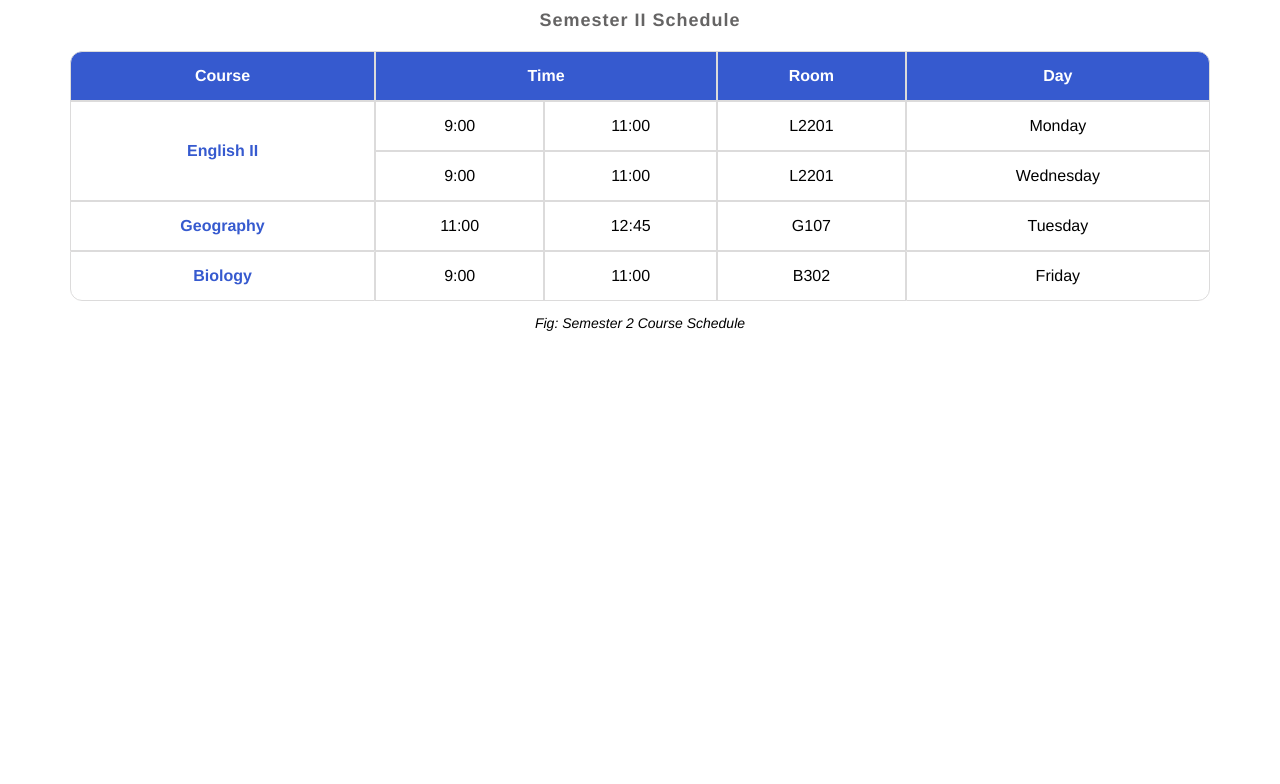
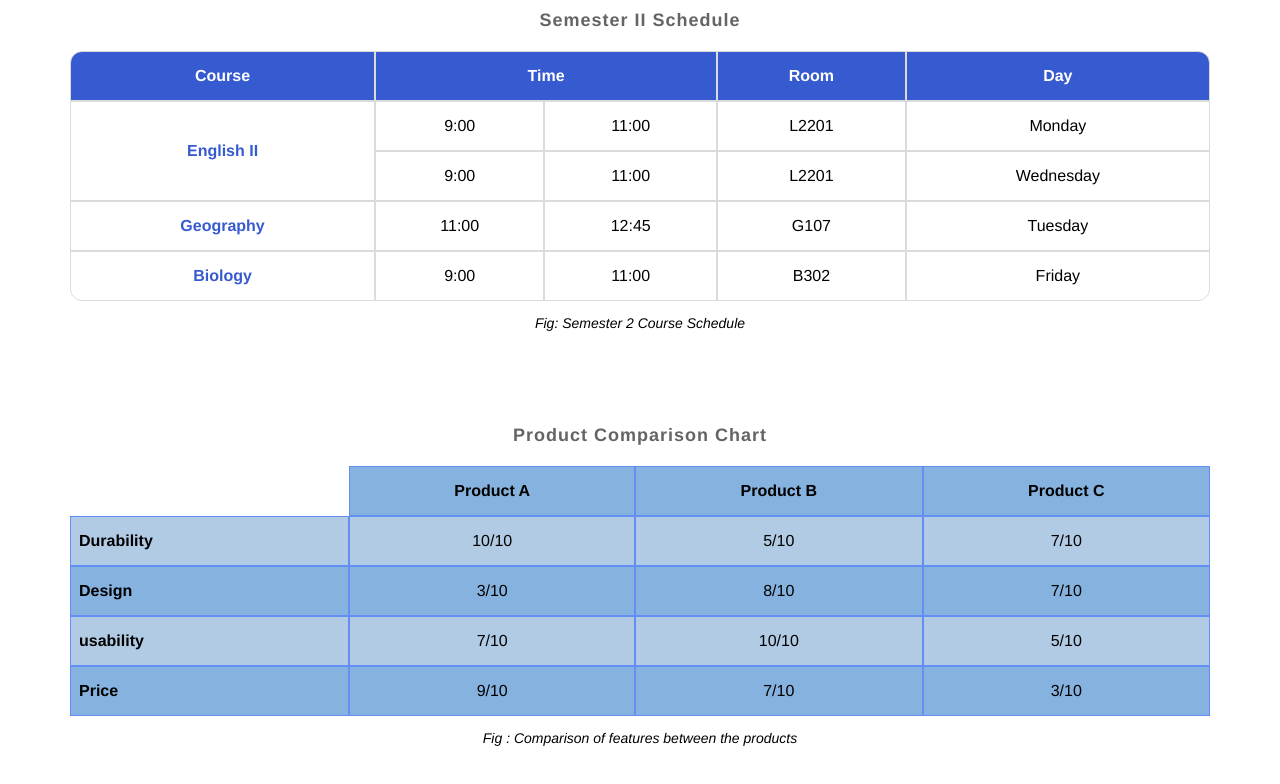
Before and after one commit to minimanimox/html-tables-example, a plain HTML site: page index.html in a window 1280 px wide. Drawn offline with Linux system fonts and the light colour scheme.

Commit message:
Add second table

```diff
--- a/index.html
+++ b/index.html
@@ -54,6 +54,47 @@
         </table>
     </div>
 
+    <h2 id="productComparisonChart">Product Comparison Chart</h2>
+    <div class="table-wrapper">
+        <table class="blue-table" aria-labelledby="productComparisonChart">
+            <caption>Fig : Comparison of features between the products</caption>
+            <thead>
+                <tr>
+                    <th id="empty" scope="col"></th>
+                    <th id="productA" scope="col">Product A</th>
+                    <th id="productB" scope="col">Product B</th>
+                    <th id="productC" scope="col">Product C</th>
+                </tr>
+            </thead>
+            <tbody>
+                <tr>
+                    <th id="durability" scope="row">Durability</th>
+                    <td headers="durability productA">10/10</td>
+                    <td headers="durability productB">5/10</td>
+                    <td headers="durability productC">7/10</td>
+                </tr>
+                <tr>
+                    <th id="design" scope="row">Design</th>
+                    <td headers="design productA">3/10</td>
+                    <td headers="design productB">8/10</td>
+                    <td headers="design productC">7/10</td>
+                </tr>
+                <tr>
+                    <th id="usability" scope="row">usability</th>
+                    <td headers="usability productA">7/10</td>
+                    <td headers="usability productB">10/10</td>
+                    <td headers="usability productC">5/10</td>
+                </tr>
+                <tr>
+                    <th id="price" scope="row">Price</th>
+                    <td headers="price productA">9/10</td>
+                    <td headers="price productB">7/10</td>
+                    <td headers="price productC">3/10</td>
+                </tr>
+            </tbody>
+        </table>
+    </div>
+
 </body>
 
 </html>
--- a/main.css
+++ b/main.css
@@ -66,7 +66,6 @@ table th {
   height: 50px;
 }
 
-
 /* Color Table Headers */
 .rounded-table thead th {
   color: #ffffff;
@@ -91,14 +90,35 @@ table th {
   border-bottom-right-radius: 12px; /* Match with table's border-radius */
 }
 
-/*
-table thead th:nth-child(odd) {
-  color: #ffffff;
-  background: #324960;
+.blue-table td,
+.blue-table th {
+  border: 1px solid #638ef3;
+  height: 50px;
 }
 
-Color Even Rows
-table tr:nth-child(even) {
-  background: #f8f8f8;
+.blue-table thead tr:nth-child(odd){
+  color: #ffffff;
+  background: #85b2de;
 }
-*/
+
+.blue-table tbody tr:nth-child(odd) {
+  background: #b1cbe4;
+}
+
+.blue-table tbody tr:nth-child(even) {
+  background: #85b2de;
+}
+
+/* 첫 번째 행의 왼쪽 상단 및 오른쪽 상단 모서리 둥글게 */
+.blue-table thead th:first-child {
+  background: white;
+  border: white;
+}
+
+.blue-table thead th {
+  color: black;
+}
+
+.blue-table tbody th {
+  text-align: left;
+}
```
